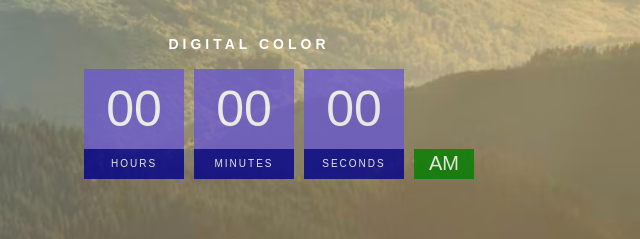
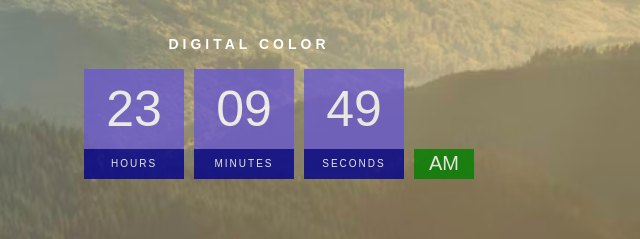
Before and after one commit to nsevindi87/digitalclock, a plain HTML site: page index.html in a window 1280 px wide. Shown: the part 296-535 px from the top of the page, 391-1031 px from the left. Drawn offline with Linux system fonts and the light colour scheme.

Commit message:
Digital Color is ready

```diff
--- a/script.js
+++ b/script.js
@@ -0,0 +1,32 @@
+const hourEl = document.getElementById("hour")
+const minutesEl = document.getElementById("minutes")
+const secondsEl = document.getElementById("seconds")
+const ampmEl = document.getElementById("ampm")
+
+function updateClock (){
+    let h = new Date().getHours();
+    let m = new Date().getMinutes();
+    let s = new Date().getSeconds();
+    let ampm = "AM";
+
+
+    if( ampm >12){
+        h = h - 12
+        ampm ="PM"
+    }
+
+    h = h < 10 ? "0" + h : h;
+    m = m < 10 ? "0" + m : m;
+    s = s < 10 ? "0" + s : s;
+
+    hourEl.innerText = h;
+    minutesEl.innerText = m;
+    secondsEl.innerText = s;
+    ampmEl.innerText= ampm
+    setTimeout(() => {
+        updateClock()
+    }, 1000);
+
+}
+
+updateClock()
--- a/style.css
+++ b/style.css
@@ -8,6 +8,7 @@ body {
     background: url(./photo-1469474968028-56623f02e42e.avif);
     font-family: sans-serif;
     background-size: cover;
+    overflow: hidden;
 }
 
 h2{
```
Also changed, not shown: index.html (+0 -3 lines).
